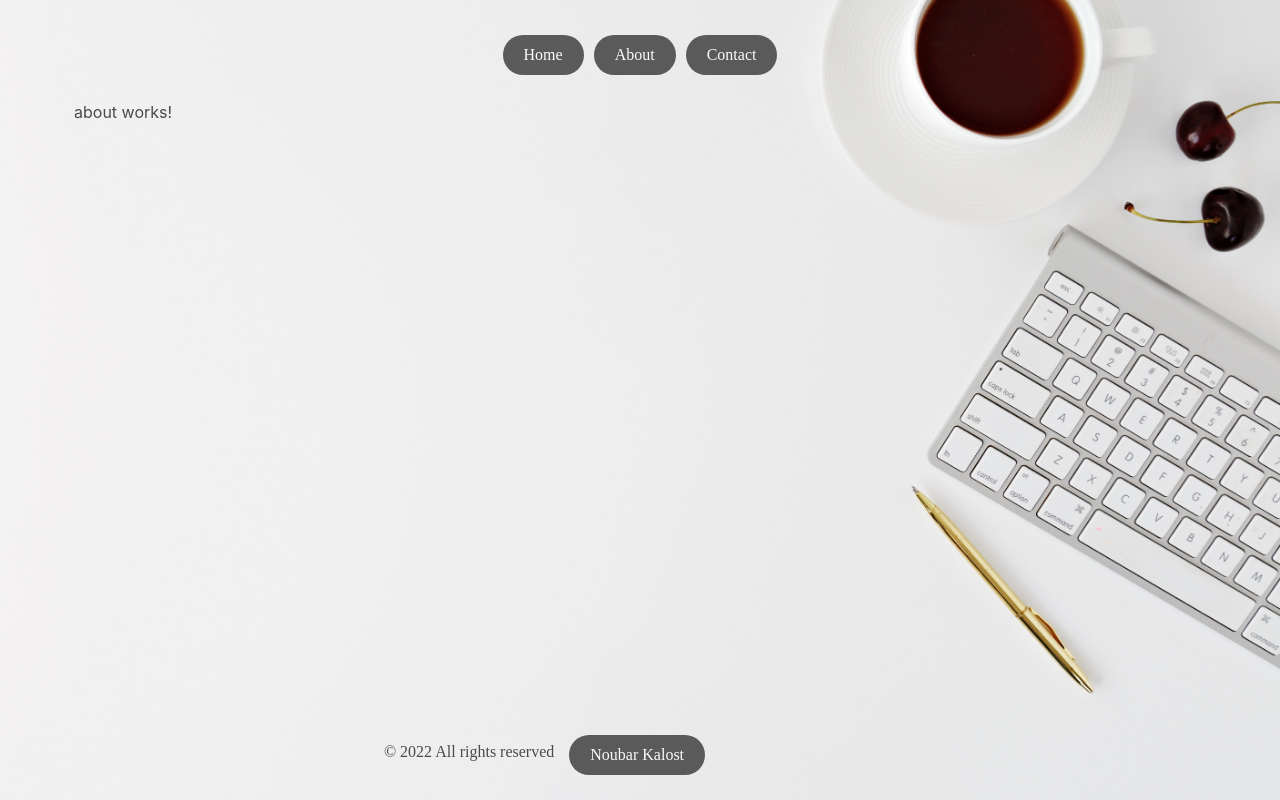
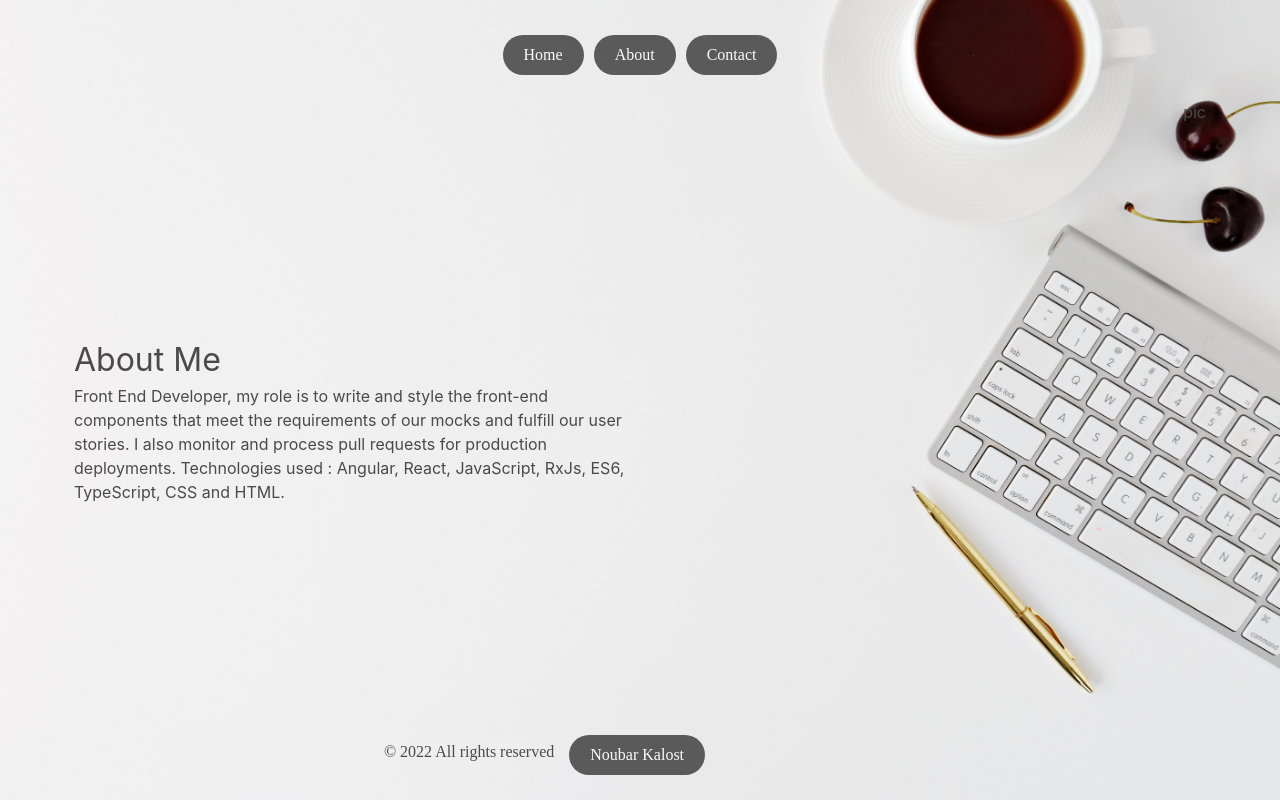
Before and after one commit to noubarkalost/portfolio, an Angular app: page /about in a window 1280 px wide. Built offline with nearby package versions, Linux system fonts and the light colour scheme; a web font is replaced by a local one.

Commit message:
initially animating about page

```diff
--- a/src/app/pages/about/about.component.css
+++ b/src/app/pages/about/about.component.css
@@ -0,0 +1,50 @@
+@keyframes slideInFromLeft {
+  0% {
+    transform: translateX(-2000px);
+    opacity: 0;
+  }
+  50%{
+    opacity: 0.5;
+  }
+  100% {
+    transform: translateX(0);
+    opacity: 1;
+  }
+}
+
+@keyframes slideInFromBottom {
+  0% {
+    transform: translateY(2000px);
+    opacity: 0;
+  }
+  50%{
+    opacity: 0.5;
+  }
+  100% {
+    transform: translateY(0);
+    opacity: 1;
+  }
+}
+
+.about-container{
+  display: flex;
+  justify-content: space-between;
+  width: 100%;
+  max-width: 1440px;
+  height: calc(100vh - 160px);
+}
+
+.left-container{
+  width: 50%;
+  display: flex;
+  flex-direction: column;
+  justify-content: center;
+}
+.header {
+  font-size: 32px;
+  animation: 0.8s ease-out slideInFromLeft ;
+}
+
+.description {
+  animation: 1.5s ease-out slideInFromBottom ;
+}
--- a/src/app/pages/about/about.component.html
+++ b/src/app/pages/about/about.component.html
@@ -1 +1,21 @@
-<p>about works!</p>
+<div
+  class="about-container"
+>
+  <section
+  class="left-container"
+  >
+    <h1
+    class="header"
+    >About Me</h1>
+    <p
+    class="description"
+    >
+      Front End Developer, my role is to write and style the front-end components that meet the requirements of our mocks and fulfill our user stories.
+      I also monitor and process pull requests for production deployments.
+      Technologies used : Angular, React, JavaScript, RxJs, ES6, TypeScript, CSS and HTML.
+    </p>
+  </section>
+  <div
+  class="right"
+  >pic</div>
+</div>
```
